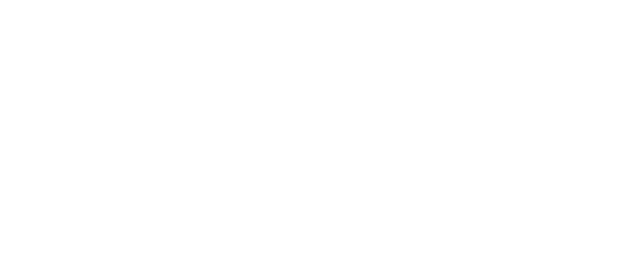
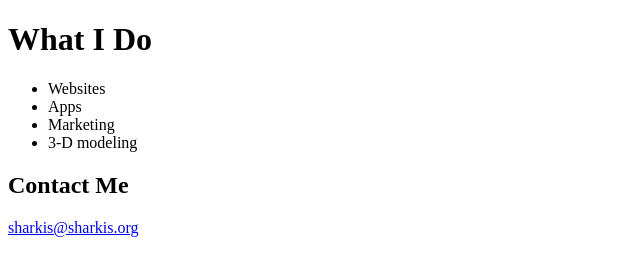
Before and after one commit to sharkis/sharkis, a plain HTML site: page index.html in a window 1280 px wide. Shown: the whole page, without its empty margins (0-640 px from the left). Drawn offline with Linux system fonts and the light colour scheme.

Commit message:
add email address, at least

```diff
--- a/index.html
+++ b/index.html
@@ -5,6 +5,14 @@
 	<title>Albert Sharkis - Apps, Websites, Marketing, and More!</title>
 </head>
 <body>
-
+	<h1>What I Do</h1>
+	<ul>
+		<li>Websites</li>
+		<li>Apps</li>
+		<li>Marketing</li>
+		<li>3-D modeling</li>
+	</ul>
+	<h2>Contact Me</h2>
+	<a href="mailto:sharkis@sharkis.org">sharkis@sharkis.org</a>
 </body>
 </html>
```
